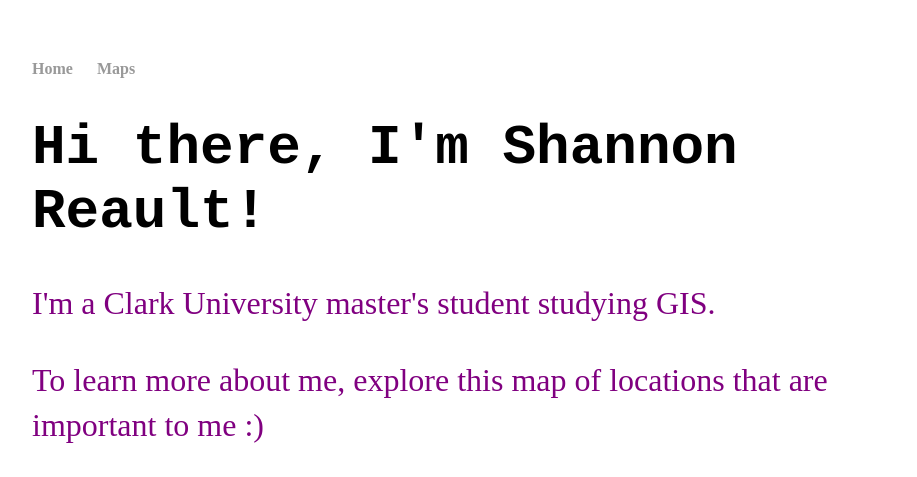
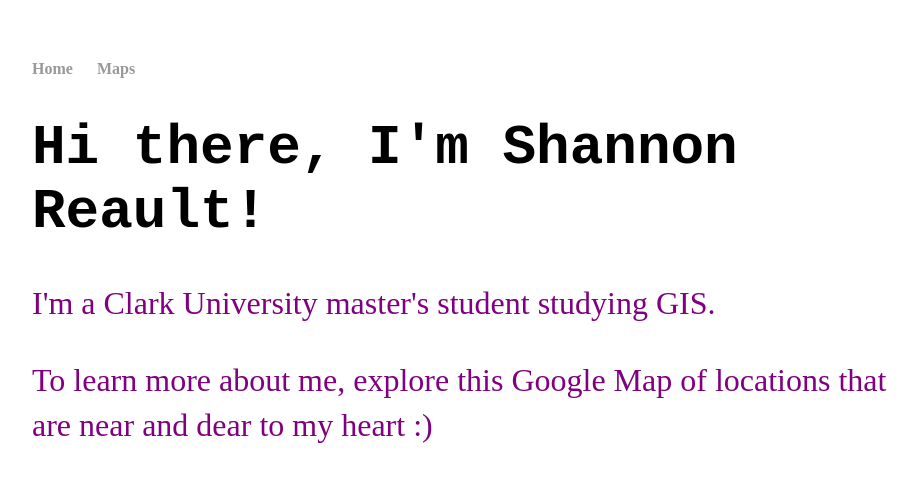
Before and after one commit to sreault/sreault.github.io, a Jekyll site: the page built from index.html, in a window 1280 px wide. Shown: the top 477 px of the page, without its empty margins (160-1077 px from the left). Built offline with Jekyll 4.4.1, drawn with Linux system fonts in a browser that asks for light colours; grey boxes are pictures that could not be loaded.

Commit message:
Update index.html

```diff
--- a/index.html
+++ b/index.html
@@ -8,10 +8,10 @@ title: Shannon Reault, GIS-er
 </div><!-- /.blurb -->
 
 <div class="blurb">
-	<p> To learn more about me, explore this map of locations that are important to me :)</p>
+	<p> To learn more about me, explore this Google Map of locations that are near and dear to my heart :)</p>
 </div><!-- /.blurb -->
 <iframe src="https://www.google.com/maps/d/u/0/embed?mid=1nUCi2QMgdbcqUPjXVb3t31OzoPBXUQYM" width="800" height="600"></iframe>
 
 <div class="blurb">
-	<p> If you are interested in my web mapping, view my mapping page to see more products! </p>
+	<h3> If you are interested in my web mapping, view my mapping page to see more products! </h3>
 </div><!-- /.blurb -->
```
